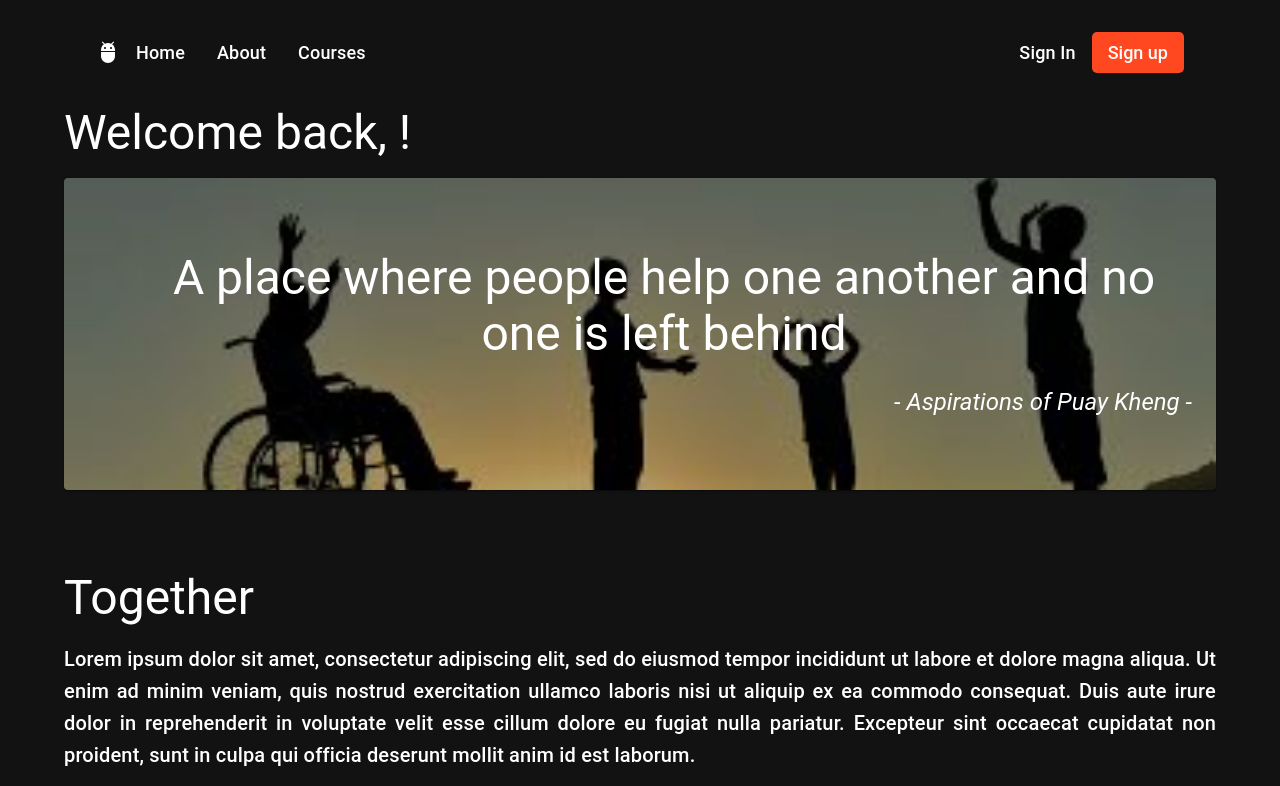
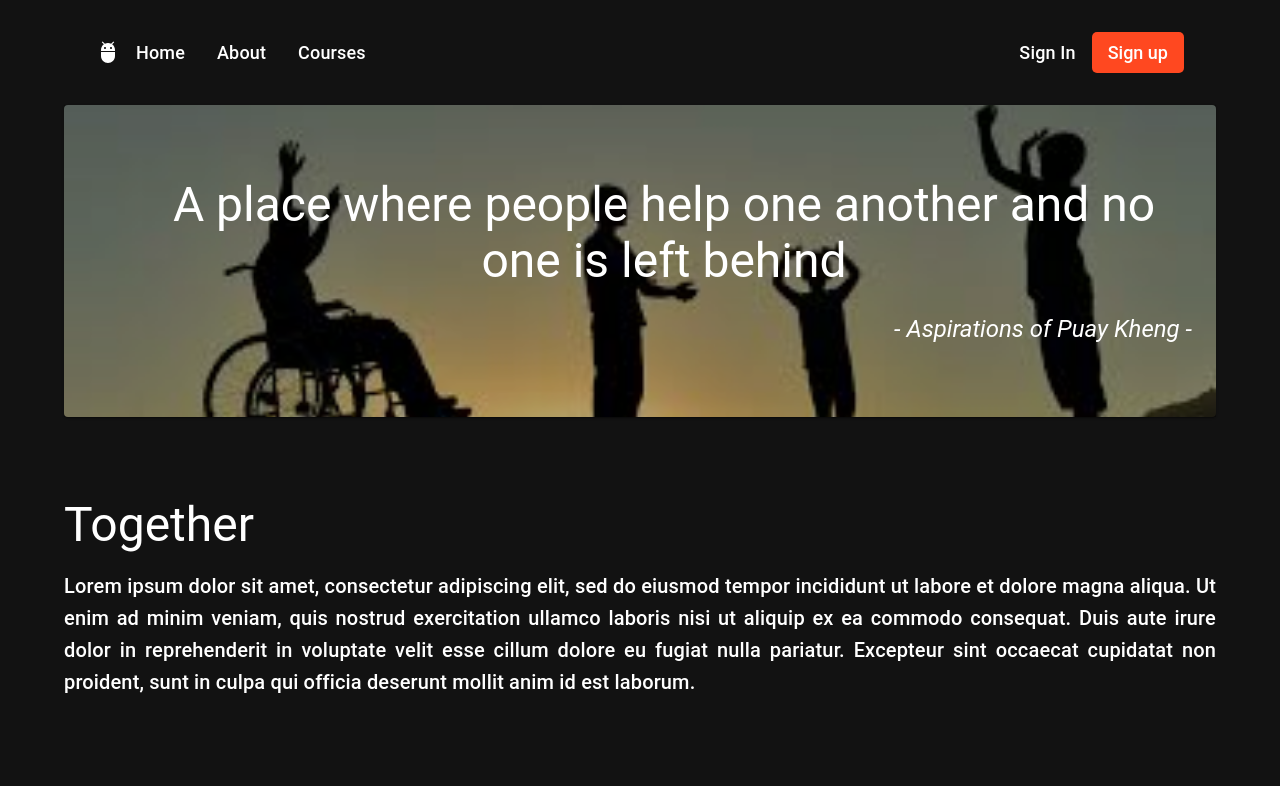
Before and after one commit to StanleyNeoh/H4G2023, a React (Create React App) app in the folder frontend/: page / in a window 1280 px wide. Shown: the top 786 px of the page. Built offline with nearby package versions, Linux system fonts and the light colour scheme; no server answers.

Commit message:
Update home page

```diff
--- a/frontend/src/pages/HomePage.js
+++ b/frontend/src/pages/HomePage.js
@@ -31,13 +31,13 @@ const Home = () => {
 
   return (
     <Box margin="auto" maxWidth="lg">
-      <Typography
+      {localStorage.getItem("AuthToken") ? <Typography
         gutterBottom
         variant="h3"
         sx={{ mx: 3 }}
       >
         Welcome back, {name}!
-      </Typography>
+      </Typography> : ""}
       <Header
         title="A place where people help one another and no one is left behind"
         description="- Aspirations of Puay Kheng -"
```
